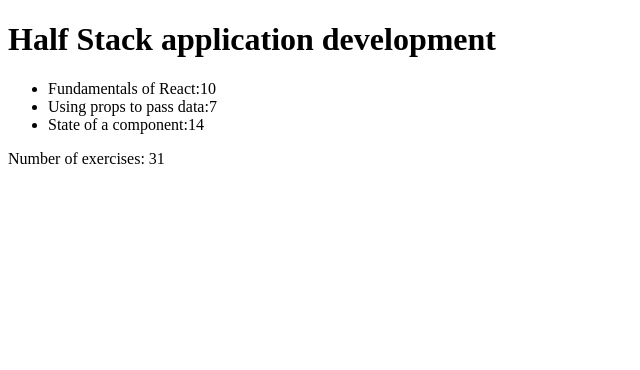
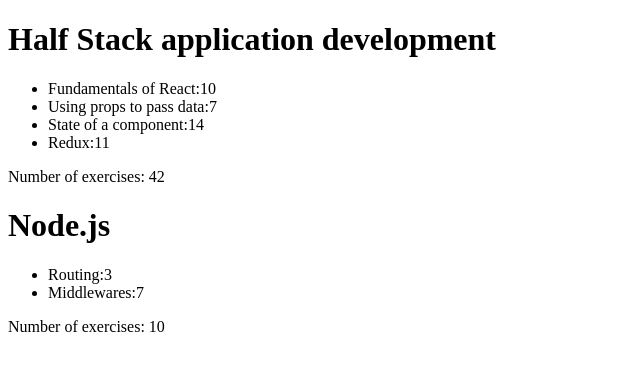
Before and after one commit to stebackman/01-kurssitiedot, a React (Vite) app: page / in a window 1280 px wide. Shown: the top 370 px of the page, without its empty margins (0-640 px from the left). Built offline with nearby package versions, Linux system fonts and the light colour scheme.

Commit message:
step 9 tehty

```diff
--- a/src/App.jsx
+++ b/src/App.jsx
@@ -1,15 +1,49 @@
-/* Todo: Content.jsx ska uppdateras så att de funkar fast en kurs sku tas bort*/
-
 import Course from "./Course";
 const App = () => {
-  const course = {
-    name: "Half Stack application development",
-    parts: [
-      { name: "Fundamentals of React", exercises: 10, id: 1 },
-      { name: "Using props to pass data", exercises: 7, id: 2 },
-      { name: "State of a component", exercises: 14, id: 3 },
-    ],
-  };
+  const course = [
+    {
+      name: "Half Stack application development",
+      id: 1,
+      parts: [
+        {
+          name: "Fundamentals of React",
+          exercises: 10,
+          id: 1,
+        },
+        {
+          name: "Using props to pass data",
+          exercises: 7,
+          id: 2,
+        },
+        {
+          name: "State of a component",
+          exercises: 14,
+          id: 3,
+        },
+        {
+          name: "Redux",
+          exercises: 11,
+          id: 4,
+        },
+      ],
+    },
+    {
+      name: "Node.js",
+      id: 2,
+      parts: [
+        {
+          name: "Routing",
+          exercises: 3,
+          id: 1,
+        },
+        {
+          name: "Middlewares",
+          exercises: 7,
+          id: 2,
+        },
+      ],
+    },
+  ];
   return (
     <div>
       <Course course={course} />
--- a/src/Content.jsx
+++ b/src/Content.jsx
@@ -1,4 +1,3 @@
-import Parts from "./Part";
 const Content = ({ parts }) => {
   return (
     <ul>
--- a/src/Course.jsx
+++ b/src/Course.jsx
@@ -5,9 +5,13 @@ import Total from "./Total";
 const Course = ({ course }) => {
   return (
     <>
-      <Header course={course.name} />
-      <Content parts={course.parts} />
-      <Total parts={course.parts} />
+      {course.map((courseItem, index) => (
+        <div key={index}>
+          <Header course={courseItem.name} />
+          <Content parts={courseItem.parts} />
+          <Total parts={courseItem.parts} />
+        </div>
+      ))}
     </>
   );
 };
```
